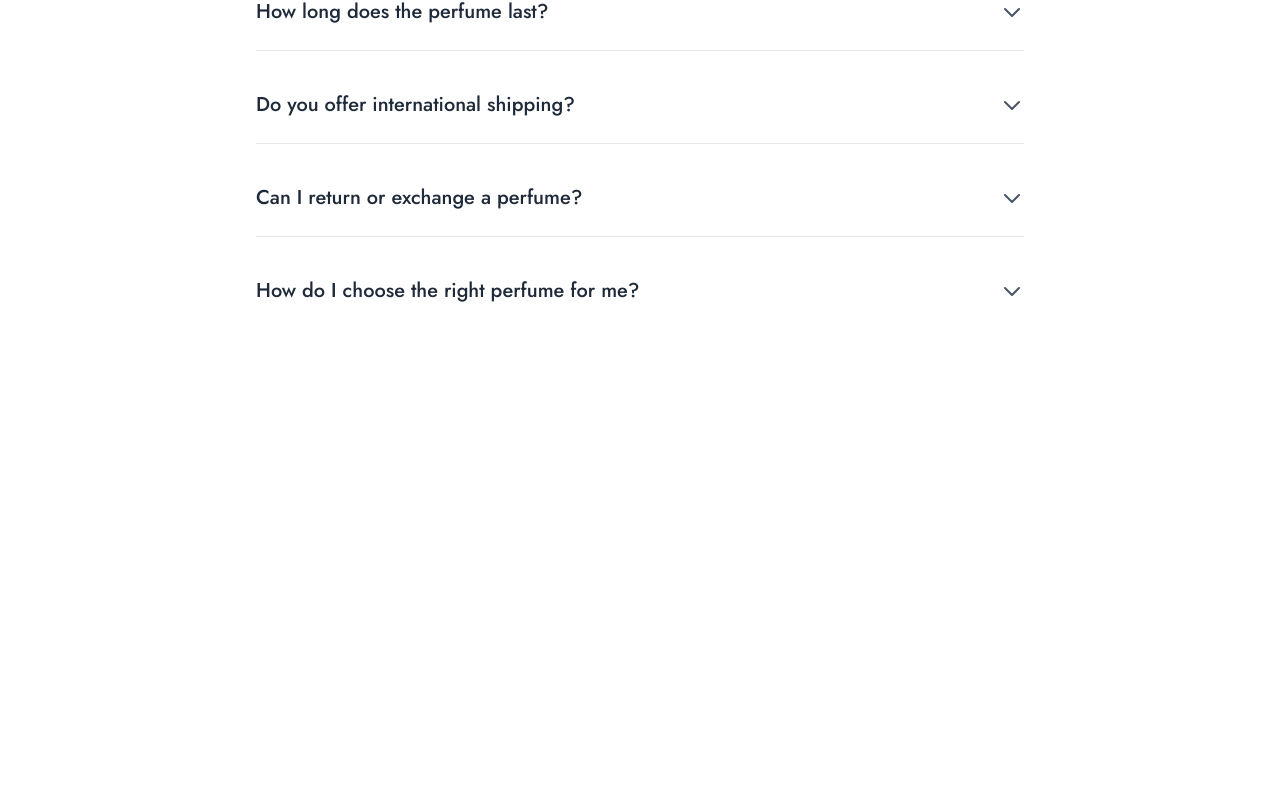
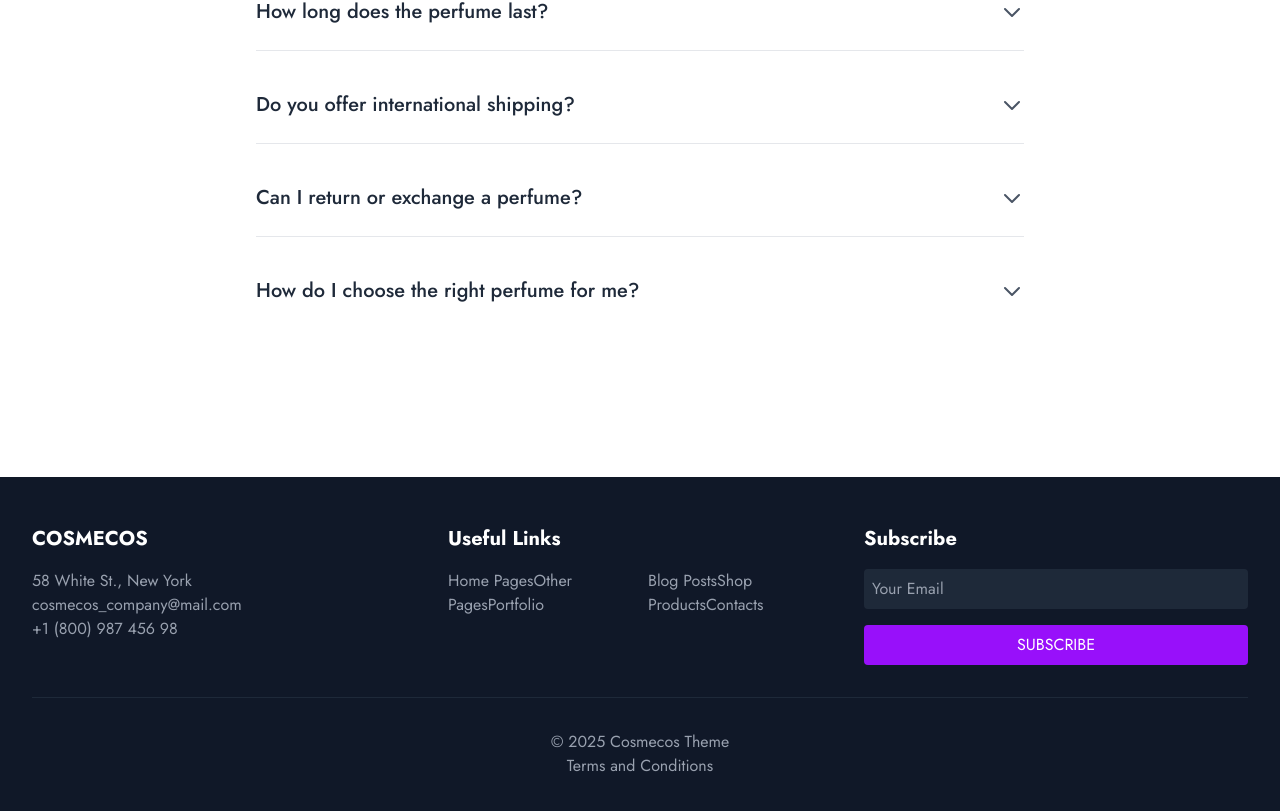
Before and after one commit to IzharProCoder-web/E-commerece-Prefum-Store, a React (Vite) app in the folder my-project/: page /faq in a window 1280 px wide. Shown: the part 463-1274 px from the top of the page. Before the commit the page ends 940 px from the top, so only its background shows below. Built offline with nearby package versions, Linux system fonts and the light colour scheme; a web font is replaced by a local one.

Commit message:
Add Footer

```diff
--- a/my-project/src/AppRoutes.jsx
+++ b/my-project/src/AppRoutes.jsx
@@ -11,6 +11,7 @@ import LoginPop from "./Components/LoginPop";
 import TopNavbar from "./TopNabar";
 import MainNavbar from "./MainNavbar";
 import FAQ from "./Pages/FAQ";
+import Footer from "./Components/Footer";
 
 
 
@@ -31,6 +32,8 @@ const AppRoutes = () => {
       <Route path="/fav" element={<AddToFav />} />
       <Route path="/faq" element={<FAQ />} />
     </Routes>
+
+    <Footer />
  </>
   );
 };
--- /dev/null
+++ b/my-project/src/Components/Footer.jsx
@@ -0,0 +1,102 @@
+import React from "react";
+
+const Footer = () => {
+  const handleSubscribe = (e) => {
+    e.preventDefault();
+    const email = e.target.email.value;
+    if (!email || !email.includes("@")) {
+      alert("Please enter a valid email address.");
+      return;
+    }
+    // Handle subscription logic here (e.g., API call)
+    console.log("Subscribed with:", email);
+    e.target.reset();
+  };
+
+  return (
+    <footer className="bg-gray-900 text-white py-12">
+      <div className="max-w-7xl mx-auto px-4 sm:px-6 lg:px-8">
+        <div className="grid grid-cols-1 md:grid-cols-3 gap-8">
+          {/* Company Info */}
+          <address className="space-y-4 not-italic">
+            <h3 className="text-xl font-bold">COSMECOS</h3>
+            <p className="text-gray-400">
+              58 White St., New York
+              <br />
+              <a href="mailto:cosmecos_company@mail.com" className="hover:text-white">
+                cosmecos_company@mail.com
+              </a>
+              <br />
+              <a href="tel:+180098745698" className="hover:text-white">
+                +1 (800) 987 456 98
+              </a>
+            </p>
+          </address>
+
+          {/* Useful Links */}
+          <div className="space-y-4">
+            <h3 className="text-xl font-bold">Useful Links</h3>
+            <div className="grid grid-cols-2 gap-4">
+              <div className="space-y-2">
+                <a href="/" className="text-gray-400 hover:text-white" aria-label="Home">
+                  Home Pages
+                </a>
+                <a href="/other" className="text-gray-400 hover:text-white" aria-label="Other Pages">
+                  Other Pages
+                </a>
+                <a href="/portfolio" className="text-gray-400 hover:text-white" aria-label="Portfolio">
+                  Portfolio
+                </a>
+              </div>
+              <div className="space-y-2">
+                <a href="/blog" className="text-gray-400 hover:text-white" aria-label="Blog">
+                  Blog Posts
+                </a>
+                <a href="/shop" className="text-gray-400 hover:text-white" aria-label="Shop">
+                  Shop Products
+                </a>
+                <a href="/contact" className="text-gray-400 hover:text-white" aria-label="Contact">
+                  Contacts
+                </a>
+              </div>
+            </div>
+          </div>
+
+          {/* Subscription Form */}
+          <div className="space-y-4">
+            <h3 className="text-xl font-bold">Subscribe</h3>
+            <form onSubmit={handleSubscribe} className="flex flex-col space-y-4">
+              <input
+                type="email"
+                name="email"
+                placeholder="Your Email"
+                className="p-2 rounded bg-gray-800 text-white placeholder-gray-400 focus:outline-none focus:ring-2 focus:ring-purple-500"
+                aria-label="Email for subscription"
+                required
+              />
+              <button
+                type="submit"
+                className="bg-purple-600 text-white py-2 px-4 rounded hover:bg-purple-700 transition-colors duration-300"
+                aria-label="Subscribe"
+              >
+                SUBSCRIBE
+              </button>
+            </form>
+          </div>
+        </div>
+
+        {/* Copyright */}
+        <div className="border-t border-gray-800 mt-8 pt-8 text-center text-gray-400">
+          <p>© 2025 Cosmecos Theme</p>
+          <p>
+            <a href="/terms" className="hover:text-white" aria-label="Terms and Conditions">
+              Terms and Conditions
+            </a>
+          </p>
+        </div>
+      </div>
+    </footer>
+  );
+};
+
+export default Footer;
```
